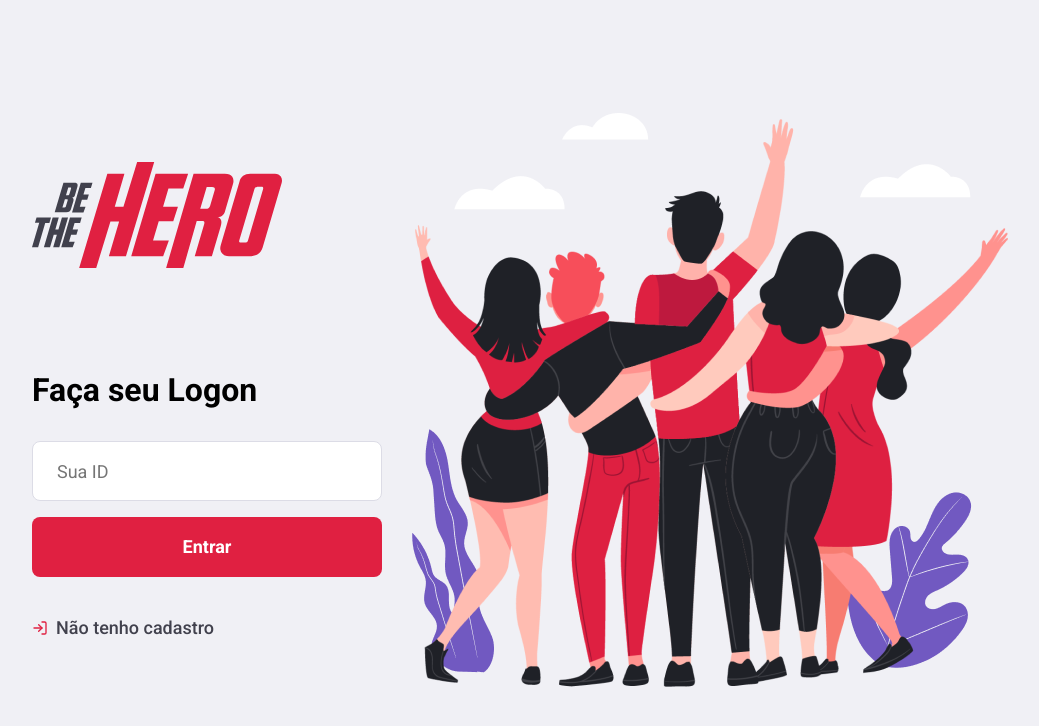
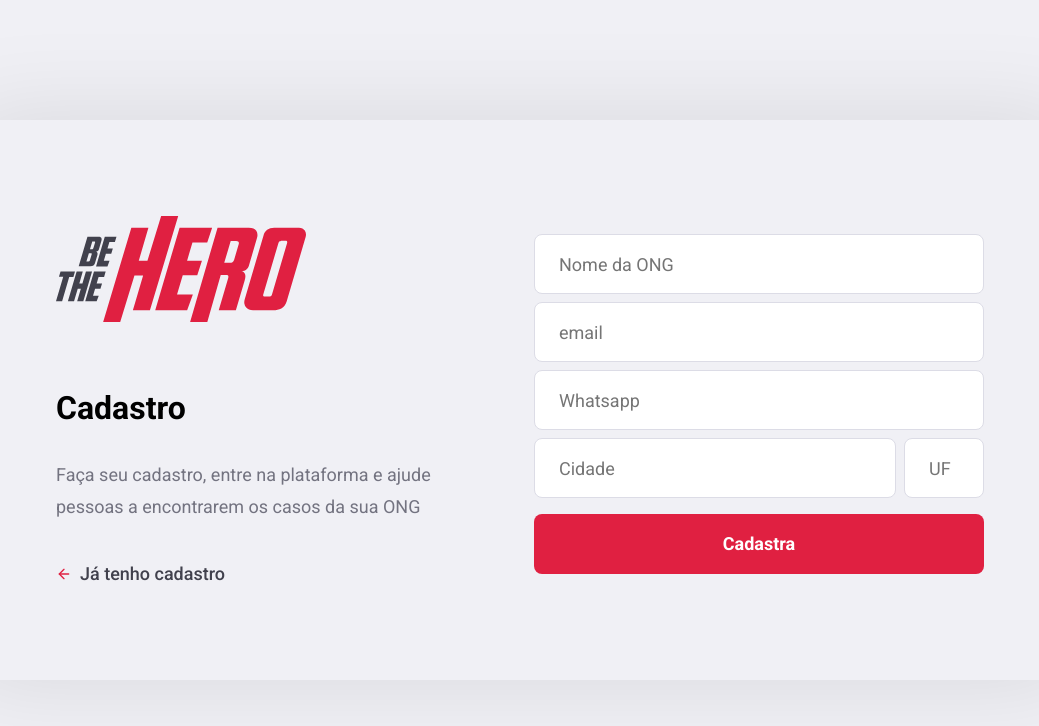
Before and after one commit to Constantinoi/semana-omnistack, a React (Create React App) app in the folder frontend/: page /register in a window 1280 px wide. Shown: the top 726 px of the page, without its empty margins (120-1159 px from the left). Built offline with nearby package versions, Linux system fonts and the light colour scheme.

Commit message:
Pagina de Register

```diff
--- a/frontend/package.json
+++ b/frontend/package.json
@@ -9,6 +9,7 @@
     "react": "^16.13.1",
     "react-dom": "^16.13.1",
     "react-icons": "^3.9.0",
+    "react-router-dom": "^5.1.2",
     "react-scripts": "3.4.1"
   },
   "scripts": {
--- a/frontend/src/App.js
+++ b/frontend/src/App.js
@@ -2,11 +2,11 @@
 
 import './global.css'
 
-import Logon from './pages/Logon/index';
+import Routes from './routes'
 
 function App() {
   return (
-    <Logon />
+    <Routes />
   );
 }
 
--- a/frontend/src/global.css
+++ b/frontend/src/global.css
@@ -48,3 +48,21 @@
 .button:hover{
     filter: brightness(90%);
 }
+
+.back-link{
+    display: flex;
+    align-items: center;
+    margin-top: 40px;
+    color: #41414d;
+    font-size: 18px;
+    text-decoration: none;
+    font-weight: 500;
+    transition: opacity 0.2s;
+}
+.back-link svg{
+    margin-right: 8px;
+}
+
+.back-link:hover{
+    opacity: 0.8;
+}
--- a/frontend/src/pages/Logon/index.js
+++ b/frontend/src/pages/Logon/index.js
@@ -1,10 +1,11 @@
 import React from 'react';
-import { FiLogIn } from 'react-icons/fi'
+import { Link } from 'react-router-dom';
+import { FiLogIn } from 'react-icons/fi';
 
 import './styles.css';
 
-import logoImg from '../../assets/logo.svg'
-import heroesImg from '../../assets/heroes.png'
+import logoImg from '../../assets/logo.svg';
+import heroesImg from '../../assets/heroes.png';
 
 export default function Logon(){
     return (
@@ -16,10 +17,10 @@
                     <input type="text" placeholder="Sua ID"/>
                     <button className="button" type="submit">Entrar</button>
 
-                    <a href="/register">
+                    <Link className="back-link" to="/register">
                         <FiLogIn size={16} color="#e02041"/>
                         Não tenho cadastro
-                    </a>
+                    </Link>
                 </form>
             </section>
             <img src={heroesImg} alt="Heroes"/>
--- a/frontend/src/pages/Logon/styles.css
+++ b/frontend/src/pages/Logon/styles.css
@@ -23,21 +23,3 @@
     font-size: 32px;
     margin-bottom: 32px;
 }
-
-.logon-container section.form form a{
-    display: flex;
-    align-items: center;
-    margin-top: 40px;
-    color: #41414d;
-    font-size: 18px;
-    text-decoration: none;
-    font-weight: 500;
-    transition: opacity 0.2s;
-}
-.logon-container section.form form a svg{
-    margin-right: 8px;
-}
-
-.logon-container section.form form a:hover{
-    opacity: 0.8;
-}
--- /dev/null
+++ b/frontend/src/pages/Register/index.js
@@ -0,0 +1,36 @@
+import React from 'react';
+import { Link } from 'react-router-dom'
+import { FiArrowLeft } from 'react-icons/fi'
+
+import './styles.css';
+
+import logoImg from '../../assets/logo.svg';
+
+export default function Register(){
+    return(
+        <div className="register-container">
+            <div className="content">
+                <section>
+                    <img src={logoImg} alt="Be The Hero"/>
+
+                    <h1>Cadastro</h1>
+                    <p>Faça seu cadastro, entre na plataforma e ajude pessoas a encontrarem os casos da sua ONG</p>
+                    <Link className="back-link" to="/">
+                        <FiArrowLeft size={16} color="#e02041"/>
+                        Já tenho cadastro
+                    </Link>
+                </section>
+                <form>
+                    <input placeholder="Nome da ONG"/>
+                    <input type="email" placeholder="email"/>
+                    <input placeholder="Whatsapp"/>
+                    <div className="input-group">
+                        <input placeholder="Cidade"/>
+                        <input placeholder="UF" style={{ width:80 }}/>
+                    </div>
+                    <button className="button" type="submit">Cadastra</button>
+                </form>
+            </div>
+        </div>
+    )
+}
--- /dev/null
+++ b/frontend/src/pages/Register/styles.css
@@ -0,0 +1,53 @@
+.register-container{
+    width: 100%;
+    max-width: 1120px;
+    height: 100vh;
+    margin: 0 auto;
+
+    display: flex;
+    align-items: center;
+    justify-content: center;
+}
+.register-container .content{
+    width: 100%;
+    padding: 96px;
+    background: #f0f0f5;
+    box-shadow: 0 0 100px rgba(0, 0, 0, 0.1);
+    border-radius: 8px;
+
+    display: flex;
+    justify-content: space-between;
+    align-items: center;
+}
+.register-container .content section{
+    width: 100%;
+    max-width: 380px;
+}
+
+.register-container .content section h1{
+    margin: 64px 0 32px;
+    font-size: 32px;
+}
+
+.register-container .content section p{
+    font-size: 18px;
+    color:  #737380;
+    line-height: 32px;
+}
+
+.register-container .content form {
+    width: 100%;
+    max-width: 450px;
+}
+
+.register-container .content form input{
+    margin-top: 8px;
+}
+
+.register-container .content form .input-group{
+    display: flex;
+}
+
+.register-container .content form .input-group input + input{
+    margin-left: 8px;
+}
--- /dev/null
+++ b/frontend/src/routes.js
@@ -0,0 +1,17 @@
+import React from 'react';
+import {BrowserRouter,Route, Switch } from 'react-router-dom';
+
+import Logon from './pages/Logon';
+import Register from './pages/Register'
+
+
+export default function Routes(){
+    return(
+        <BrowserRouter>
+            <Switch>
+            <Route path="/" exact component={Logon}/>
+            <Route path="/register" component={Register}/>
+            </Switch>
+        </BrowserRouter>
+    );
+}
```
Also changed, not shown: 1 other file (tests, documents, lock files or other folders).
